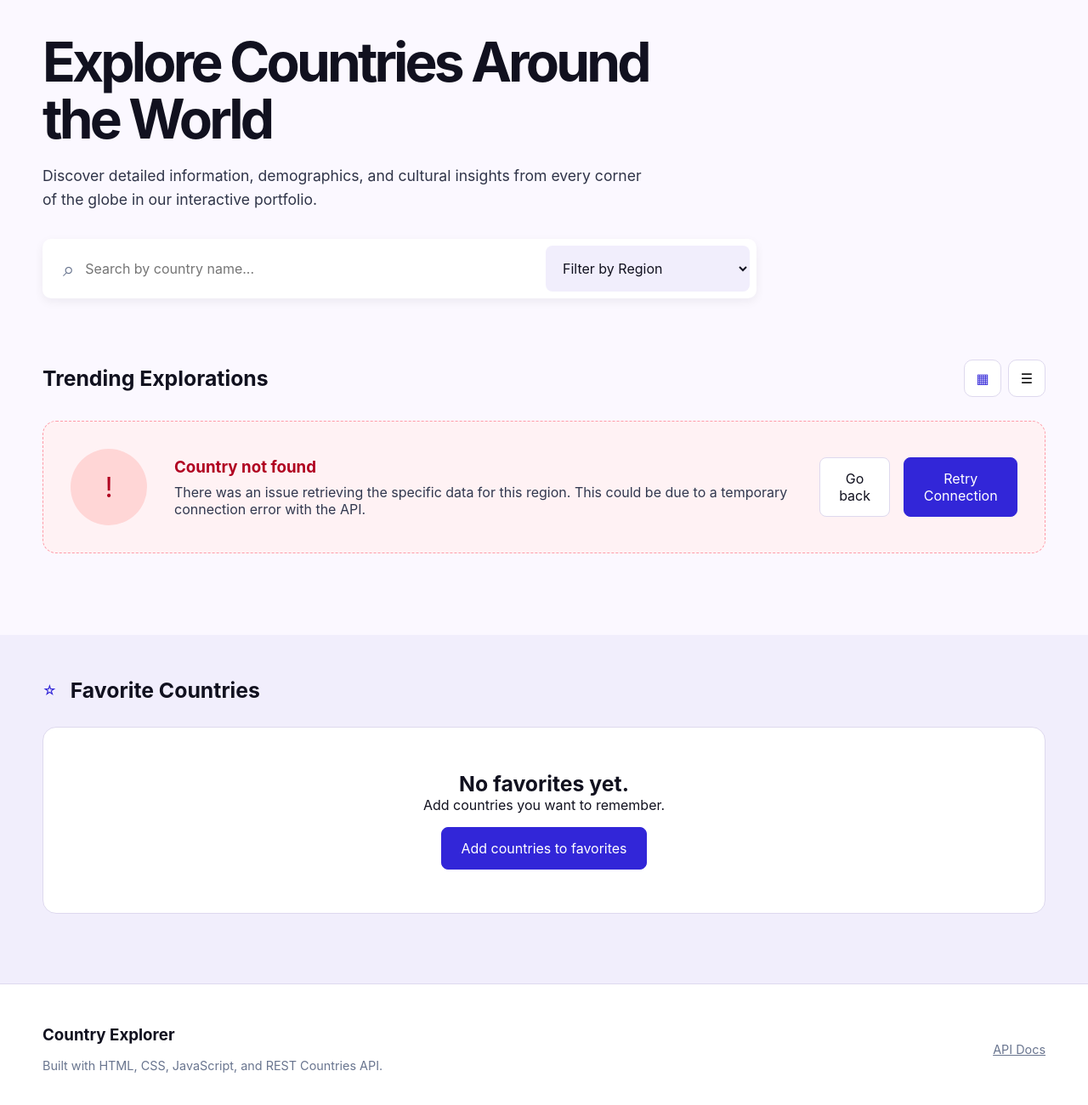
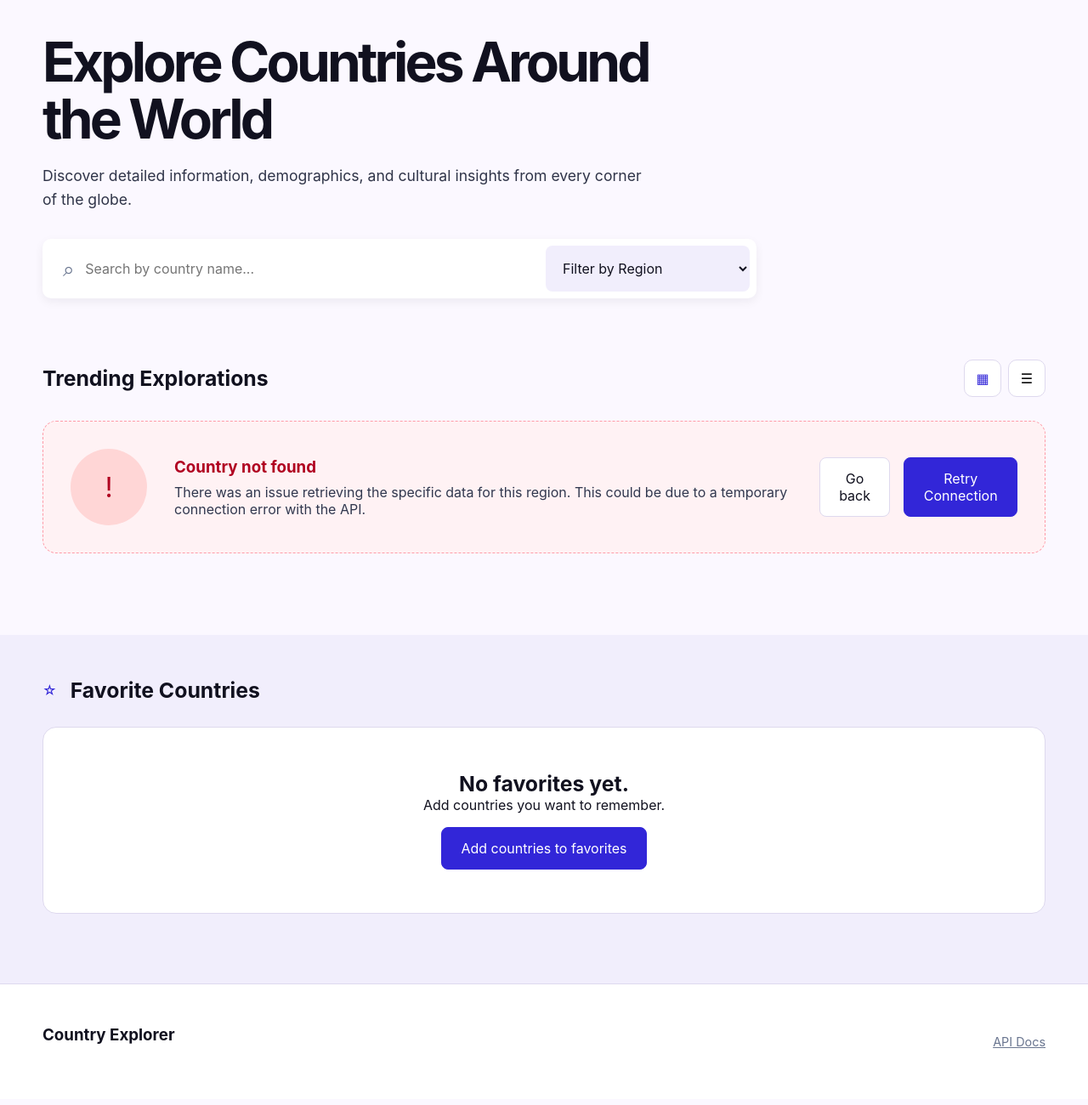
Before and after one commit to josealarconchacon/country-explorer, a plain HTML site: page index.html in a window 1280 px wide. Shown: the part 82-1382 px from the top of the page at 85% size. Drawn offline with Linux system fonts and the light colour scheme; no server answers.

Commit message:
update fotter

```diff
--- a/index.html
+++ b/index.html
@@ -43,7 +43,7 @@
             <h1>Explore Countries Around the World</h1>
             <p>
               Discover detailed information, demographics, and cultural insights
-              from every corner of the globe in our interactive portfolio.
+              from every corner of the globe.
             </p>
 
             <form class="search-panel" id="search-form">
@@ -119,7 +119,6 @@
       <div class="container footer__container">
         <div>
           <h3>Country Explorer</h3>
-          <p>Built with HTML, CSS, JavaScript, and REST Countries API.</p>
         </div>
 
         <div class="footer__links">
```
